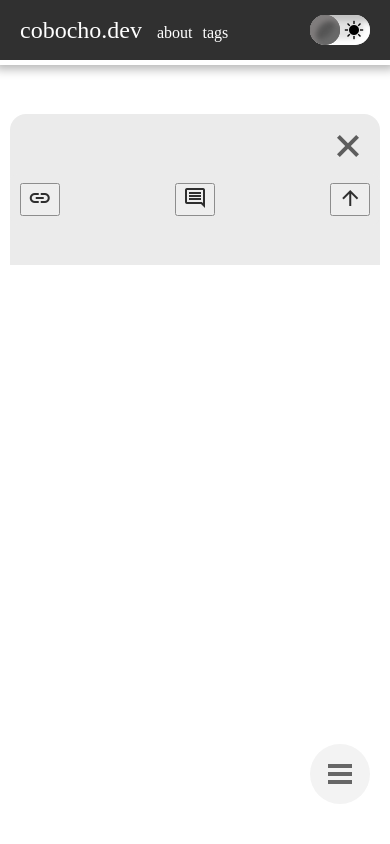
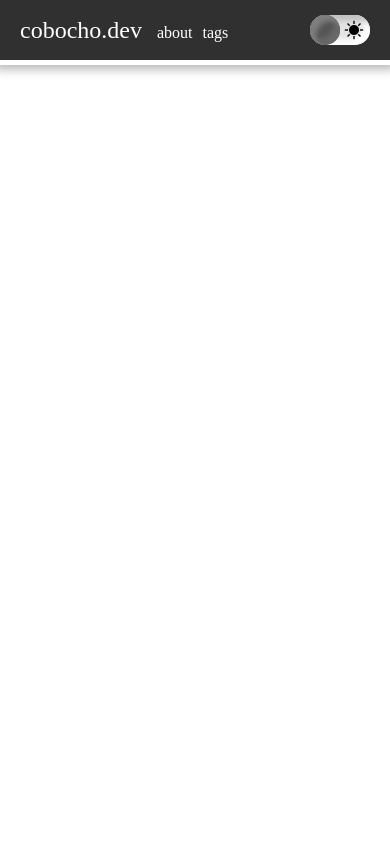
Before and after one commit to cobocho/cobocho.dev, a Next.js app: page /post/1/components/TOC/TOC in a window 390 px wide. Shown: the top 844 px of the page. Built offline with nearby package versions, Linux system fonts and the light colour scheme.

Commit message:
[#2]Fix: 모바일 TOC 제거 및 컴포넌트 분리

```diff
--- a/src/pages/post/[category]/components/TOC/TOC.tsx
+++ b/src/pages/post/[category]/components/TOC/TOC.tsx
@@ -1,17 +1,21 @@
+import { useCallback, useEffect, useState } from 'react';
 import { useRouter } from 'next/router';
-import { useCallback, useEffect, useState } from 'react';
 import styled from 'styled-components';
 import { motion } from 'framer-motion';
-import { appearFromBottom } from '@/styles/framer-motions';
+
 import TableList from './TableList';
 import Toolbox from './Toolbox';
 
+import { appearFromBottom } from '@/styles/framer-motions';
+
 const checkCurrentHeader = (headers: Element[]) => {
-  return headers
+  return (
+    headers
       .filter((header) => {
         return header.getBoundingClientRect().top < 10;
       })
-    .reverse()[0];
+      .reverse()[0] || headers[0]
+  );
 };
 
 const TOC = () => {
@@ -20,8 +24,11 @@ const TOC = () => {
   const [currentId, setCurrentId] = useState<string>('');
   const [headingEls, setHeadingEls] = useState<Element[]>([]);
 
-  const [isCopyCompleteVisible, setIsCopyCompleteVisible] = useState<boolean>(false);
-  const [showMobile, setShowMobile] = useState<boolean>(false);
+  const scrollHandler = useCallback(() => {
+    if (!headingEls || headingEls.length === 0) return;
+    const currentHeader = checkCurrentHeader(headingEls);
+    setCurrentId(currentHeader.id);
+  }, [headingEls]);
 
   useEffect(() => {
     const headingElements = Array.from(document.querySelectorAll('h1, h2, h3'));
@@ -32,76 +39,17 @@ const TOC = () => {
   }, [router]);
 
   useEffect(() => {
-    const timer = setTimeout(() => {
-      setIsCopyCompleteVisible(false);
-    }, 3000);
-
-    return () => clearTimeout(timer);
-  }, [isCopyCompleteVisible]);
-
-  function copyUrlHandler() {
-    navigator.clipboard.writeText(window.location.href);
-    if (isCopyCompleteVisible) return;
-    setIsCopyCompleteVisible(true);
-  }
-
-  function scrollUpHandler() {
-    window.scrollTo({ top: 0 });
-  }
-
-  const scrollHandler = () => {
-    if (!headingEls || headingEls.length === 0) return;
-
-    const currentHeader = checkCurrentHeader(headingEls);
-
-    if (!currentHeader) {
-      setCurrentId(headingEls[0].id);
-      return;
-    }
-
-    if (currentHeader.id !== currentId) {
-      setCurrentId(currentHeader.id);
-    }
-  };
-
-  useEffect(() => {
     window.addEventListener('scroll', scrollHandler);
-  }, [headingEls]);
+  }, [headingEls, scrollHandler]);
 
   return (
-    <Container showMobile={showMobile}>
-      <div
-        className="mobile-toc"
-        onClick={() => setShowMobile(true)}
-      >
-        <svg
-          xmlns="http://www.w3.org/2000/svg"
-          width="24"
-          height="24"
-          viewBox="0 0 24 24"
-        >
-          <path d="M24 6h-24v-4h24v4zm0 4h-24v4h24v-4zm0 8h-24v4h24v-4z" />
-        </svg>
-      </div>
+    <Container>
       <motion.nav
-        className={`TOC ${showMobile ? 'show' : ''}`}
+        className="TOC"
         variants={appearFromBottom}
         initial="hidden"
         animate="visible"
       >
-        <div
-          className="close-button"
-          onClick={() => setShowMobile(false)}
-        >
-          <svg
-            xmlns="http://www.w3.org/2000/svg"
-            width="24"
-            height="24"
-            viewBox="0 0 24 24"
-          >
-            <path d="M23 20.168l-8.185-8.187 8.185-8.174-2.832-2.807-8.182 8.179-8.176-8.179-2.81 2.81 8.186 8.196-8.186 8.184 2.81 2.81 8.203-8.192 8.18 8.192z" />
-          </svg>
-        </div>
         <ul className="headers">
           {headingEls.map((head, i) => {
             const isCurrentHead = head.id === currentId;
@@ -114,27 +62,15 @@ const TOC = () => {
             );
           })}
         </ul>
-        <Toolbox
-          copyUrlHandler={copyUrlHandler}
-          scrollUpHandler={scrollUpHandler}
-          isCopyCompleteVisible={isCopyCompleteVisible}
-        />
+        <Toolbox />
       </motion.nav>
     </Container>
   );
 };
 
-const Container = styled.div<{ showMobile: boolean }>`
+const Container = styled.div`
   padding-top: 50px;
   z-index: 200;
-
-  .mobile-toc {
-    display: none;
-  }
-
-  .close-button {
-    display: none;
-  }
 
   .TOC {
     position: fixed;
@@ -156,74 +92,7 @@ const Container = styled.div<{ showMobile: boolean }>`
   }
 
   @media (max-width: 1420px) {
-    .mobile-toc {
-      display: flex;
-      justify-content: center;
-      align-items: center;
-      width: 60px;
-      height: 60px;
-      border-radius: 50%;
-      position: fixed;
-      bottom: 40px;
-      right: 20px;
-      opacity: 0.6;
-      background-color: ${(props) => props.theme.blockColor};
-      z-index: 999;
-    }
-
-    .mobile-toc:hover {
-      cursor: pointer;
-    }
-
-    .close-button {
-      display: block;
-      position: absolute;
-      top: 20px;
-      right: 20px;
-      width: fit-content;
-      height: fit-content;
-      fill: ${(props) => props.theme.textColor};
-      opacity: 0.6;
-    }
-
-    .close-button:hover {
-      cursor: pointer;
-    }
-
-    .TOC {
-      display: 'block';
-      position: fixed;
-      width: 95vw;
-      height: fit-content;
-      left: 2.5vw;
-      bottom: -100%;
-      padding: 40px 0 30px 0;
-      background-color: ${(props) => props.theme.blockColor};
-      border-top-right-radius: 16px;
-      border-top-left-radius: 16px;
-      z-index: 999;
-      transition: bottom 1s ease-in-out;
-    }
-
-    .TOC.show {
-      bottom: 0;
-    }
-
-    .TOC .headers {
-      max-height: 60vh;
-      padding: 0 40px;
-      overflow-y: scroll;
-    }
-
-    .TOC .headers li {
-      width: fit-content;
-    }
-
-    .copy-complete {
-      position: absolute;
-      bottom: 10px;
-      left: 0;
-      font-size: 20px;
+    display: none;
   }
 
   @keyframes appear {
@@ -234,7 +103,6 @@ const Container = styled.div<{ showMobile: boolean }>`
       bottom: 0;
     }
   }
-  }
 `;
 
 export default TOC;
--- a/src/pages/post/[category]/components/TOC/TOCButton.tsx
+++ b/src/pages/post/[category]/components/TOC/TOCButton.tsx
@@ -7,12 +7,12 @@ type Props = {
 
 const TOCButton = ({ children, onClick }: Props) => {
   return (
-    <button
+    <Container
       type="button"
       onClick={onClick}
     >
       <span className="material-symbols-outlined">{children}</span>
-    </button>
+    </Container>
   );
 };
 
--- a/src/pages/post/[category]/components/TOC/TableList.tsx
+++ b/src/pages/post/[category]/components/TOC/TableList.tsx
@@ -7,6 +7,8 @@ interface Props {
 }
 
 const TableList = ({ head, isCurrentHead }: Props) => {
+  if (!head) return <></>;
+
   return (
     <Container className={`${head.nodeName}-header ${isCurrentHead && 'selected'}`}>
       <a href={`#${head.id}`}>{head.textContent}</a>
--- a/src/pages/post/[category]/components/TOC/Toolbox.tsx
+++ b/src/pages/post/[category]/components/TOC/Toolbox.tsx
@@ -1,16 +1,30 @@
-import React from 'react';
+import React, { useEffect, useState } from 'react';
 import TOCButton from './TOCButton';
 import { motion, AnimatePresence } from 'framer-motion';
 import { appearFromBottom } from '@/styles/framer-motions';
 import styled from 'styled-components';
 
-interface Props {
-  copyUrlHandler: () => void;
-  scrollUpHandler: () => void;
-  isCopyCompleteVisible: boolean;
-}
+const Toolbox = () => {
+  const [isCopyCompleteVisible, setIsCopyCompleteVisible] = useState<boolean>(false);
 
-const Toolbox = ({ copyUrlHandler, isCopyCompleteVisible, scrollUpHandler }: Props) => {
+  useEffect(() => {
+    const timer = setTimeout(() => {
+      setIsCopyCompleteVisible(false);
+    }, 3000);
+
+    return () => clearTimeout(timer);
+  }, [isCopyCompleteVisible]);
+
+  const copyUrlHandler = () => {
+    navigator.clipboard.writeText(window.location.href);
+    if (isCopyCompleteVisible) return;
+    setIsCopyCompleteVisible(true);
+  };
+
+  const scrollUpHandler = () => {
+    window.scrollTo({ top: 0 });
+  };
+
   return (
     <Container>
       <ul className="toolbox">
```
Also changed, not shown: 1 other file (tests, documents, lock files or other folders). Lines whose indentation alone changed are shown as unchanged.
